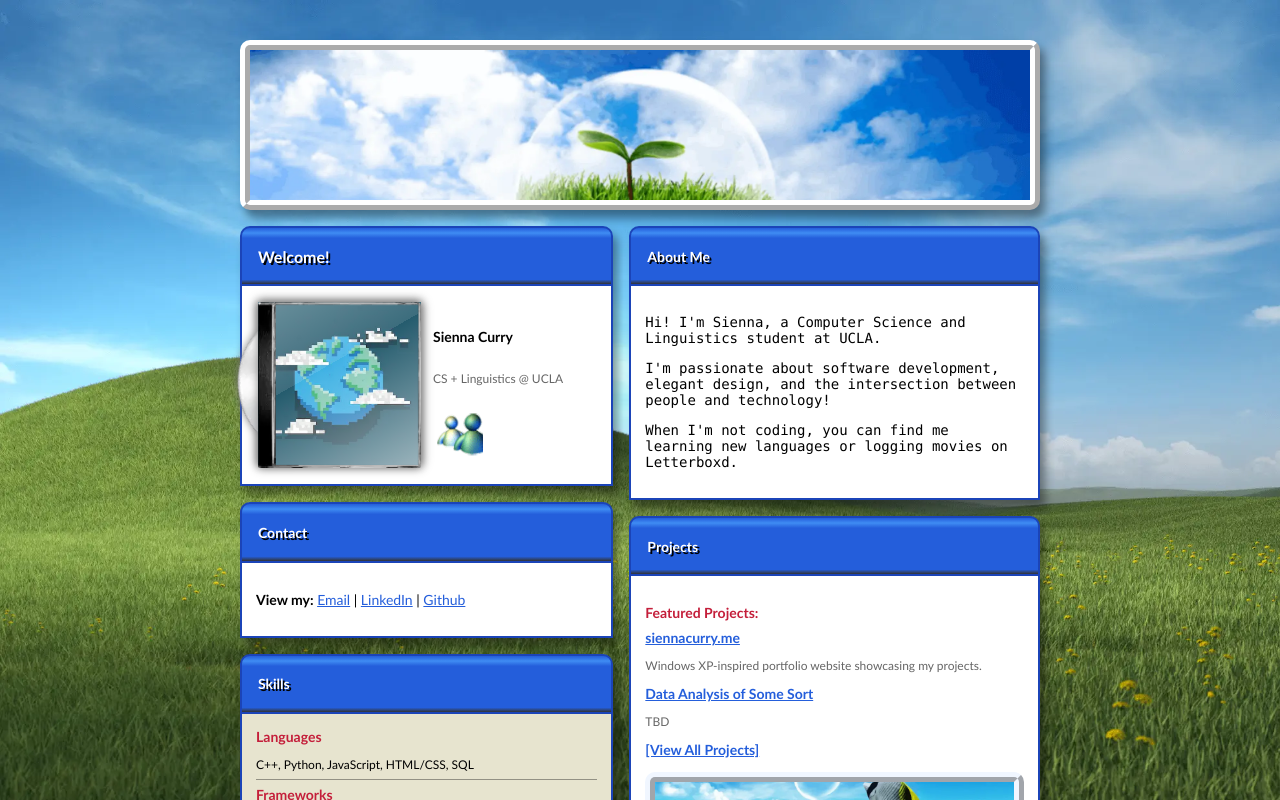
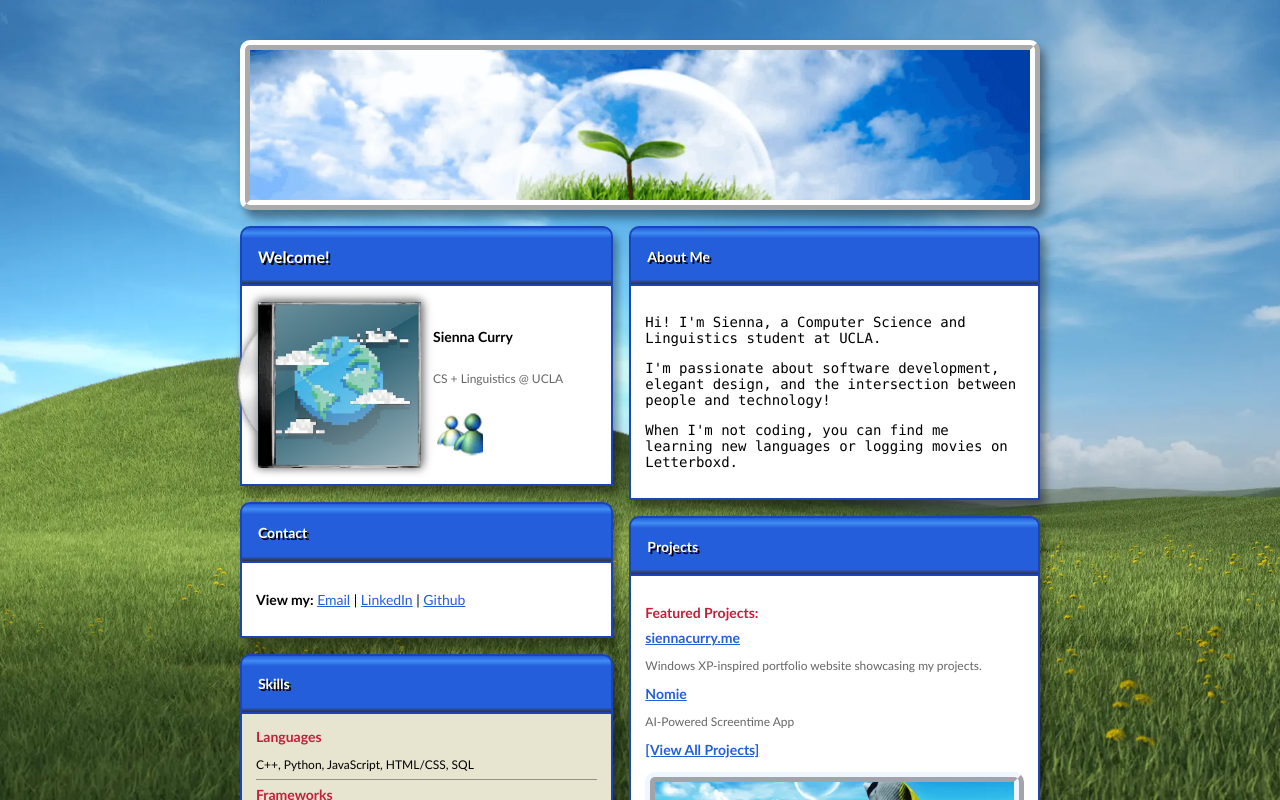
Before and after one commit to siennacurry/siennacurry-site, a Next.js app: page / in a window 1280 px wide. Shown: the top 800 px of the page. Built offline with nearby package versions, Linux system fonts and the light colour scheme.

Commit message:
Update description in page.js

```diff
--- a/src/app/page.js
+++ b/src/app/page.js
@@ -167,8 +167,8 @@ export default function Home() {
               </div>
 
               <div style={{ marginBottom: '0.75rem' }}>
-                <a href="/projects" style={{ fontWeight: 'bold' }}>Data Analysis of Some Sort</a>
-                <p style={{ fontSize: '0.75rem', color: '#666' }}>TBD</p>
+                <a href="/projects" style={{ fontWeight: 'bold' }}>Nomie</a>
+                <p style={{ fontSize: '0.75rem', color: '#666' }}>AI-Powered Screentime App</p>
               </div>
 
                 <p style={{ marginTop: '0.75rem' }}>
```
